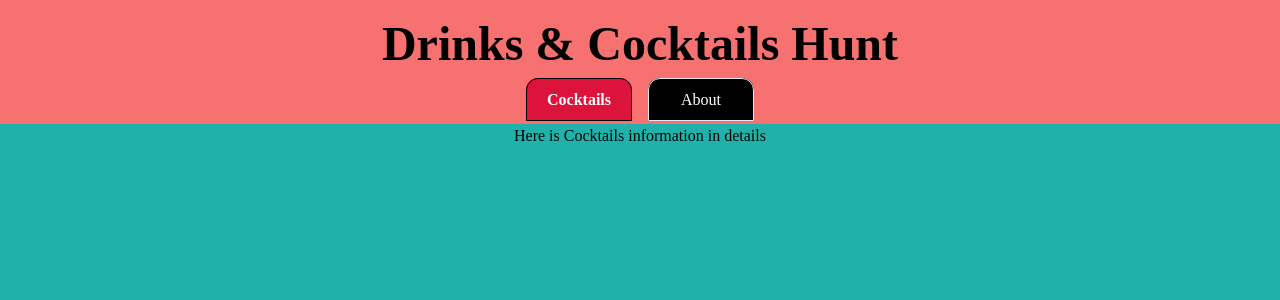
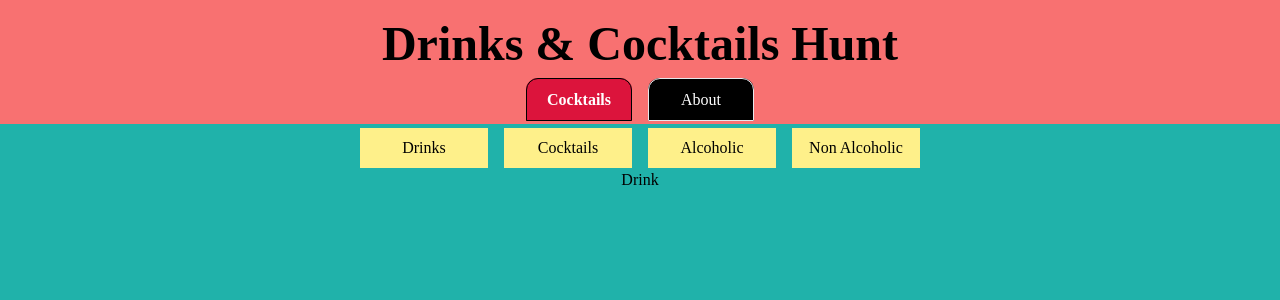
Before and after one commit to pally0091/cocktail-hunt, a React (Create React App) app: page /cocktails in a window 1280 px wide. Shown: the top 300 px of the page. Built offline with nearby package versions, Linux system fonts and the light colour scheme.

Commit message:
cocktail navbar added with links

```diff
--- /dev/null
+++ b/src/Components/Cocktails/Alcoholic.js
@@ -0,0 +1,11 @@
+import React from "react";
+
+const Alcoholic = () => {
+  return (
+    <div>
+      <h2>alcoholic</h2>
+    </div>
+  );
+};
+
+export default Alcoholic;
--- /dev/null
+++ b/src/Components/Cocktails/CatCocktail.js
@@ -0,0 +1,11 @@
+import React from "react";
+
+const CatCocktail = () => {
+  return (
+    <div>
+      <h2>Cocktail</h2>
+    </div>
+  );
+};
+
+export default CatCocktail;
--- /dev/null
+++ b/src/Components/Cocktails/CocktailNav.css
@@ -0,0 +1,3 @@
+a.active{
+    font-weight: bolder;
+}
--- /dev/null
+++ b/src/Components/Cocktails/CocktailNav.js
@@ -0,0 +1,34 @@
+import React from "react";
+import { NavLink } from "react-router-dom";
+import "./CocktailNav.css";
+
+const CocktailNav = () => {
+  return (
+    <div>
+      <nav>
+        <NavLink to="/cocktails/drink">
+          <button className="bg-yellow-200 lg:p-2 min-[320px]:p-1 mt-1   mx-2 w-32">
+            Drinks
+          </button>
+        </NavLink>
+        <NavLink to="/cocktails/coktail">
+          <button className="bg-yellow-200 lg:p-2 min-[320px]:p-1 mt-1  mx-2 w-32">
+            Cocktails
+          </button>
+        </NavLink>
+        <NavLink to="/cocktails/alcoholic">
+          <button className="bg-yellow-200 lg:p-2 min-[320px]:p-1 mt-1  mx-2 w-32">
+            Alcoholic
+          </button>
+        </NavLink>
+        <NavLink to="/cocktails/noalcoholic">
+          <button className="bg-yellow-200 lg:p-2 min-[320px]:p-1 mt-1 mx-2 w-32">
+            Non Alcoholic
+          </button>
+        </NavLink>
+      </nav>
+    </div>
+  );
+};
+
+export default CocktailNav;
--- a/src/Components/Cocktails/Cocktails.js
+++ b/src/Components/Cocktails/Cocktails.js
@@ -1,9 +1,12 @@
 import React from "react";
+import CocktailNav from "./CocktailNav";
+import { Outlet } from "react-router-dom";
 
 const Cocktails = () => {
   return (
     <div>
-      <h2>Here is Cocktails information in details</h2>
+      <CocktailNav></CocktailNav>
+      <Outlet></Outlet>
     </div>
   );
 };
--- /dev/null
+++ b/src/Components/Cocktails/Drink.js
@@ -0,0 +1,11 @@
+import React from 'react';
+
+const Drink = () => {
+    return (
+        <div>
+            <h2>Drink</h2>
+        </div>
+    );
+};
+
+export default Drink;
--- /dev/null
+++ b/src/Components/Cocktails/NonAlcoholic.js
@@ -0,0 +1,11 @@
+import React from "react";
+
+const NonAlcoholic = () => {
+  return (
+    <div>
+      <h2>NonAlcoholic</h2>
+    </div>
+  );
+};
+
+export default NonAlcoholic;
```
Also changed, not shown: src/App.js (+33 -9 lines).
